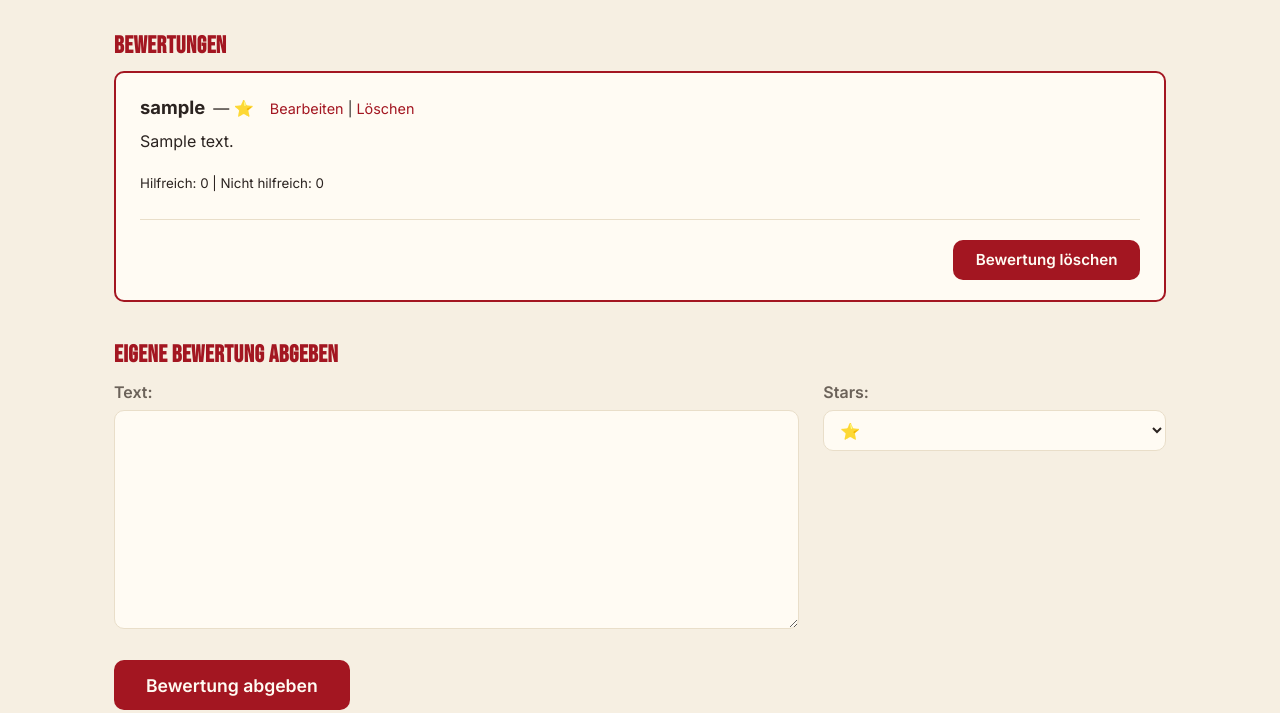
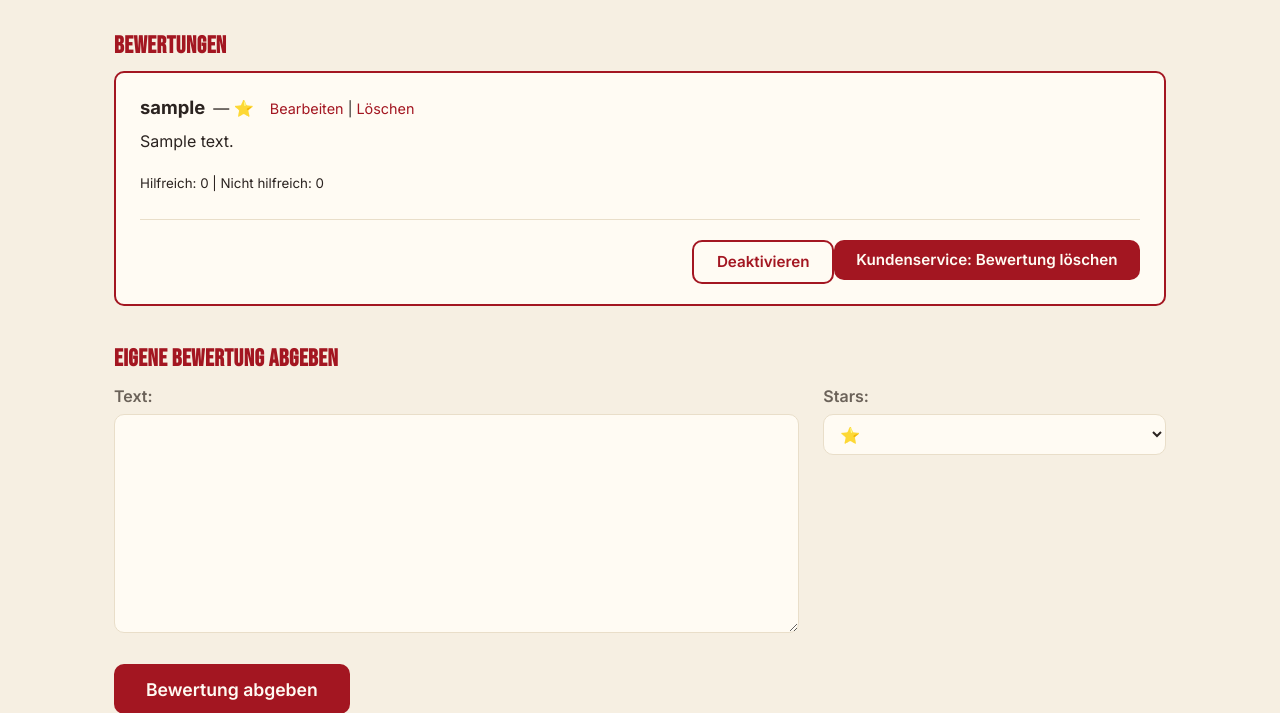
Before and after one commit to Nama9o9/movielocal, a Django app: page /movie/detail/1 in a window 1280 px wide. Shown: the part 904-1617 px from the top of the page. Run offline with Django 5.2, Linux system fonts and the light colour scheme; a user stored in the database is signed in; tables that the repository leaves empty hold one stand-in row (values such as "Sample post").

Commit message:
deaktivieren

```diff
--- a/Movie/models.py
+++ b/Movie/models.py
@@ -54,6 +54,8 @@ class Rating(models.Model):
     timestamp = models.DateTimeField(auto_now_add=True)
     user = models.ForeignKey(MyUser, on_delete=models.CASCADE)
     movie = models.ForeignKey(Movie, on_delete=models.CASCADE)
+    is_active = models.BooleanField(default=True)
+
 
     class Meta:
         ordering = ['-timestamp']
--- a/Movie/templates/Movie_detail.html
+++ b/Movie/templates/Movie_detail.html
@@ -93,20 +93,30 @@
                             {% if user.is_authenticated and user != rating.user %}
                                 <form method="post" action="{% url 'report_rating' rating.pk %}" class="rating-report-form">
                                     {% csrf_token %}
-                                    <textarea name="reason" placeholder="Optional - Warum möchten Sie die Bewertung melden? Maximal 300 Zeichen." maxlength="300" rows="5"></textarea>
+                                    <textarea name="reason" placeholder="Grund der Meldung (optional)" maxlength="300" rows="5"></textarea>
                                     <button type="submit">⚠️ Melden</button>
                                 </form>
                             {% endif %}
                         </div>
                         <div class="rating-footer-right">
                             {% if user.is_authenticated and user.role == 'S' or user.is_superuser %}
-                                <form method="post" action="{% url 'cs_delete_rating' rating.pk %}" onsubmit="return confirm('Möchtest du diese Bewertung als Staff-Mitglied wirklich löschen?');">
+                                <form method="post" action="{% url 'cs_toggle_rating' rating.pk %}" style="display:inline">
                                     {% csrf_token %}
-                                    <button type="submit">Bewertung löschen</button>
+                                    <button type="submit" class="btn-secondary">
+                                        {% if rating.is_active %}Deaktivieren{% else %}Aktivieren{% endif %}
+                                    </button>
+                                </form>
+                                <form method="post" action="{% url 'cs_delete_rating' rating.pk %}" onsubmit="return confirm('Möchtest du diese Bewertung als Staff-Mitglied wirklich löschen?');" style="display:inline">
+                                    {% csrf_token %}
+                                    <button type="submit">Kundenservice: Bewertung löschen</button>
                                 </form>
                             {% endif %}
                         </div>
                     </div>
+                    {% endif %}
+
+                    {% if not rating.is_active %}
+                        <p class="rating-count"><em>Diese Bewertung ist aktuell deaktiviert und wird normalen Nutzern nicht angezeigt.</em></p>
                     {% endif %}
 
                 </li>
--- a/Movie/views.py
+++ b/Movie/views.py
@@ -37,8 +37,6 @@ class MovieListView(ListView):
 
         return movies
 
-
-
     def get_context_data(self, **kwargs):
         context = super().get_context_data(**kwargs)
         context['query'] = self.request.GET.get('q', '')
@@ -53,7 +51,11 @@ class MovieDetailView(LoginRequiredMixin, DetailView):
 
     def get_context_data(self, **kwargs):
         context = super().get_context_data(**kwargs)
-        context['ratings'] = self.object.rating_set.all()
+        user = self.request.user
+        if user.is_authenticated and (user.role == 'S' or user.is_superuser):
+            context['ratings'] = self.object.rating_set.all()
+        else:
+            context['ratings'] = self.object.rating_set.filter(is_active=True)
         context['rating_form'] = RatingForm()
         return context
 
--- a/customerservice/urls.py
+++ b/customerservice/urls.py
@@ -7,4 +7,5 @@ urlpatterns = [
     path('movies/<int:pk>/manage/', views.cs_movie_edit_delete, name='cs_movie_edit_delete'),
     path('rating/<int:rating_id>/delete/', views.cs_delete_rating, name='cs_delete_rating'),
     path('ratings/reported/', views.cs_reported_ratings, name='cs_reported_ratings'),
+    path('rating/<int:rating_id>/toggle/', views.cs_toggle_rating, name='cs_toggle_rating'),
 ]
```
Also changed, not shown: customerservice/views.py (+15 -0 lines), Movie/migrations/0007_rating_is_active_alter_rating_stars.py (added), media/movie_pics/s-l1600_reABOuv.webp (added).
